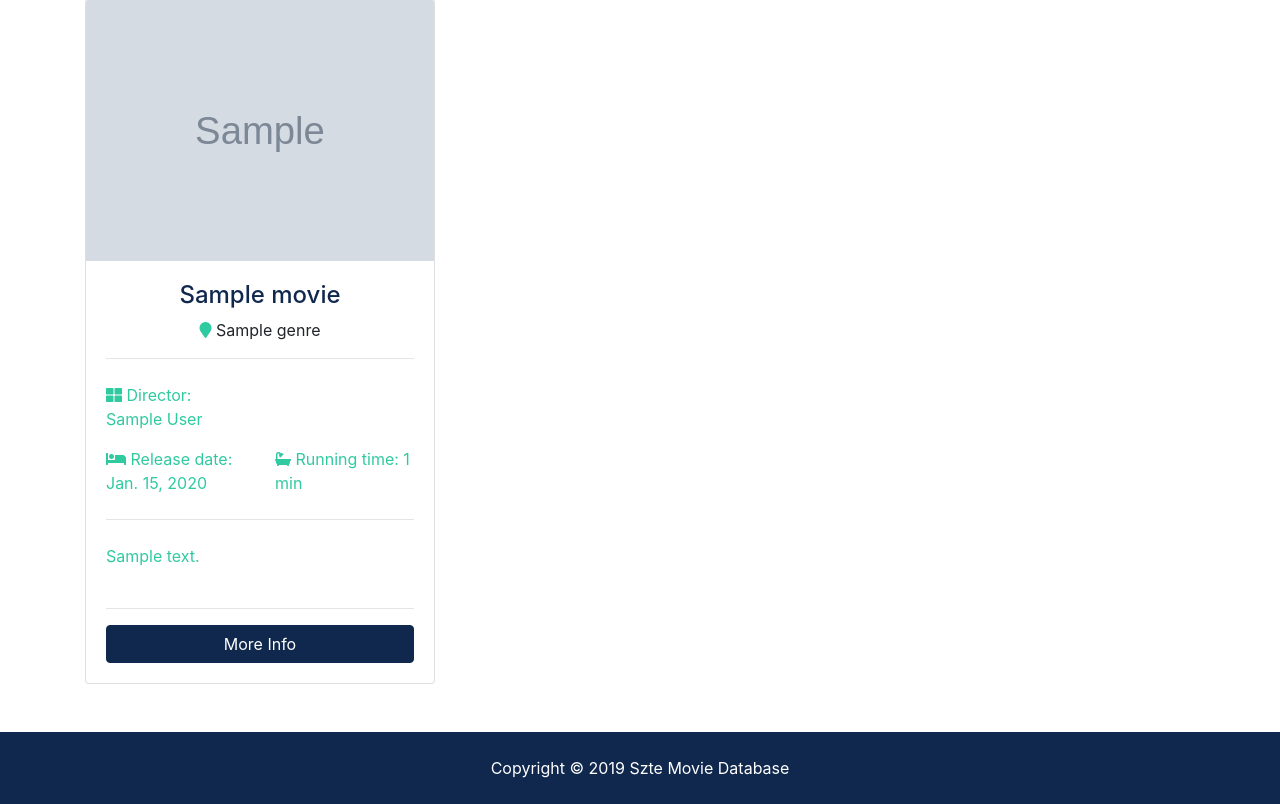
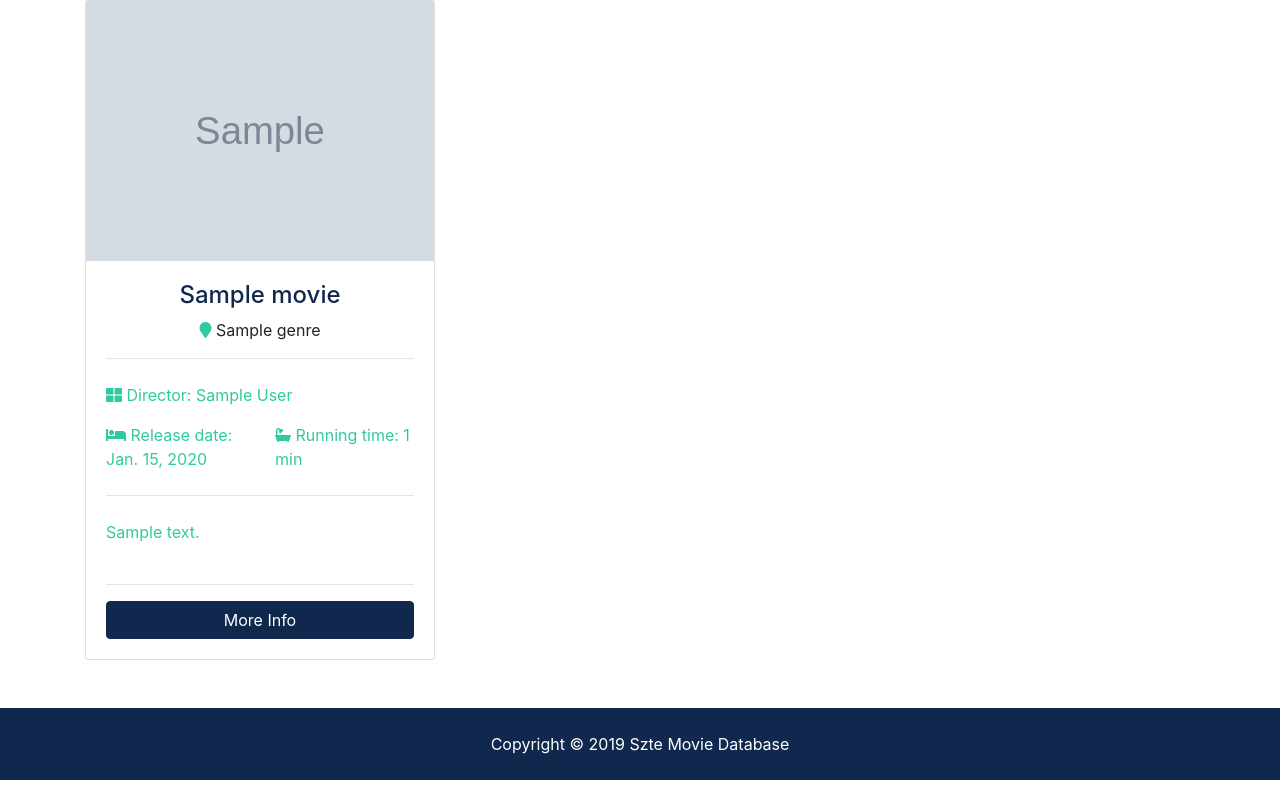
Before and after one commit to grabovszky/sztemdb, a Django app: page /movies/search in a window 1280 px wide. Shown: the part 537-1341 px from the top of the page. After the commit the page ends 1317 px from the top, so only its background shows below. Run offline with Django 3.2, Linux system fonts and the light colour scheme; tables that the repository leaves empty hold one stand-in row (values such as "Sample post"); grey boxes marked "Sample" are stand-in pictures; some libraries are stand-ins or nearby versions.

Commit message:
minor modifications

```diff
--- a/mdb/movies/views.py
+++ b/mdb/movies/views.py
@@ -23,14 +23,14 @@ def index(request):
 def movie(request, films_id):
   movie = get_object_or_404(Movie, pk=films_id)
 
-  starring = Starring.objects.filter(film_id=movie.films_id)
+  starrings = Starring.objects.filter(film_id=movie.films_id)
 
   actors = Actor.objects.order_by('-birth_date')
 
   context = {
     'movie': movie,
     'actors': actors,
-    'starring': starring
+    'starrings': starrings
   }
 
   return render(request, 'movies/movie.html', context)
--- a/mdb/templates/movies/search.html
+++ b/mdb/templates/movies/search.html
@@ -66,7 +66,7 @@
                   </div>
                   <hr>
                   <div class="row py-2 text-secondary">
-                    <div class="col-6">
+                    <div class="col-12">
                       <i class="fas fa-th-large"></i> Director: {{ movie.director }}</div>
                   </div>
                   <div class="row py-2 text-secondary">
@@ -77,7 +77,7 @@
                   </div>
                   <hr>
                   <div class="row py-2 text-secondary">
-                    <div class="col-6">
+                    <div class="col-12">
                         <p>{{ movie.description }}</p>
                     </div>
                   </div>
```
Also changed, not shown: mdb/templates/movies/movie.html (+6 -6 lines), 1 other file.
